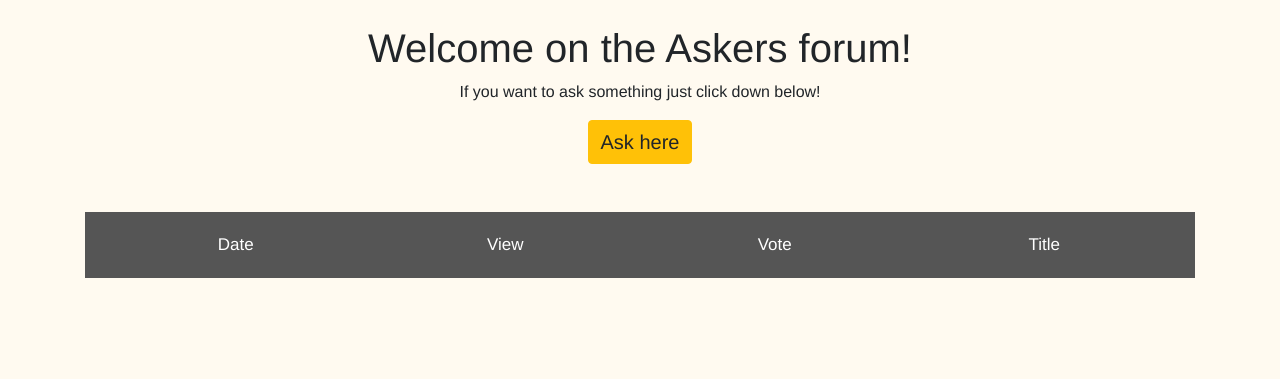
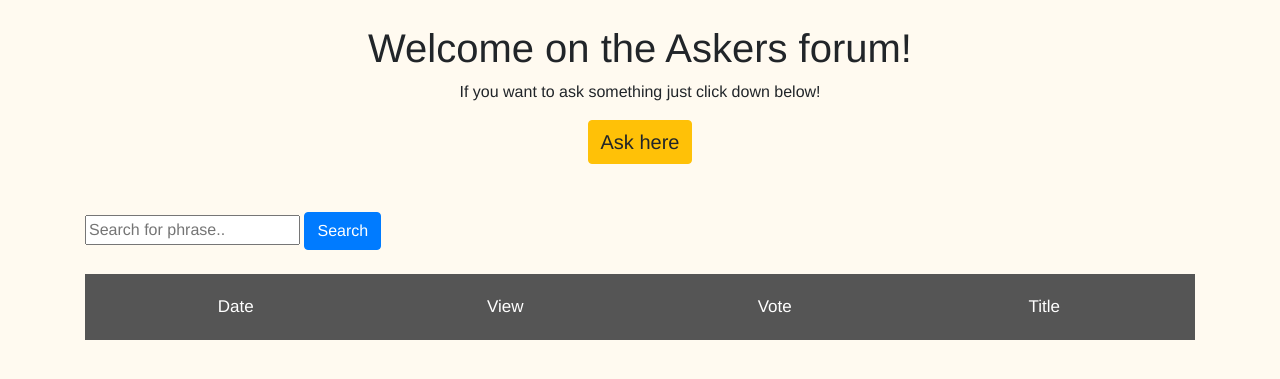
Before and after one commit to CodecoolGlobal/ask-mate-3-python-Ichy91, a Flask app: template templates/list.html in a window 1280 px wide. Shown: the top 379 px of the page. Run offline with Flask 2, Linux system fonts and the light colour scheme; the template is opened without the code that fills it, so the values that code supplies are empty; some libraries are stand-ins or nearby versions.

Commit message:
Searching for phrase result in diplaying right questions if it's in question or its answers

```diff
--- a/server.py
+++ b/server.py
@@ -158,6 +158,7 @@ def answer_vote_up(answer_id):
 
     return redirect(url_for("display_post", question_id=question_id))
 
+
 @app.route("/answer/<int:answer_id>/vote_down")
 def answer_vote_down(answer_id):
 
@@ -174,6 +175,24 @@ def answer_vote_down(answer_id):
 
     return redirect(url_for("display_post", question_id=question_id))
 
+
+@app.route('/search')
+def search_phrase():
+    displayed_phrase = str(request.args.get('phrase'))
+    phrase = displayed_phrase.lower()
+    questions = data_handler.get_all_user_story()
+
+    extended_id_list = (data_handler.get_search_result_questions_id(phrase)
+                        +data_handler.get_search_result_questions_id_of_answers(phrase))
+
+    right_ids = []
+    for element in extended_id_list:
+        if element['id'] not in right_ids:
+            right_ids.append(element['id'])
+
+    return render_template('searched_questions.html', phrase=displayed_phrase, questions=questions, ids=right_ids)
+
+
 if __name__ == '__main__':
     app.run(
         debug=True,
--- a/templates/list.html
+++ b/templates/list.html
@@ -11,6 +11,10 @@
         <a id="add-question" href="/add-question" class="btn btn-warning">Ask here</a>
     </center>
     <br><br>
+    <form action="/search">
+        <input type="text" name="phrase" placeholder="Search for phrase..">
+        <button type="submit" class="btn btn-primary">Search</button>
+    </form><br>
 
     {% if not check %}
         <div class="navbar">
```
Also changed, not shown: data_handler.py (+22 -0 lines), templates/searched_questions.html (added, +32 -0 lines).
